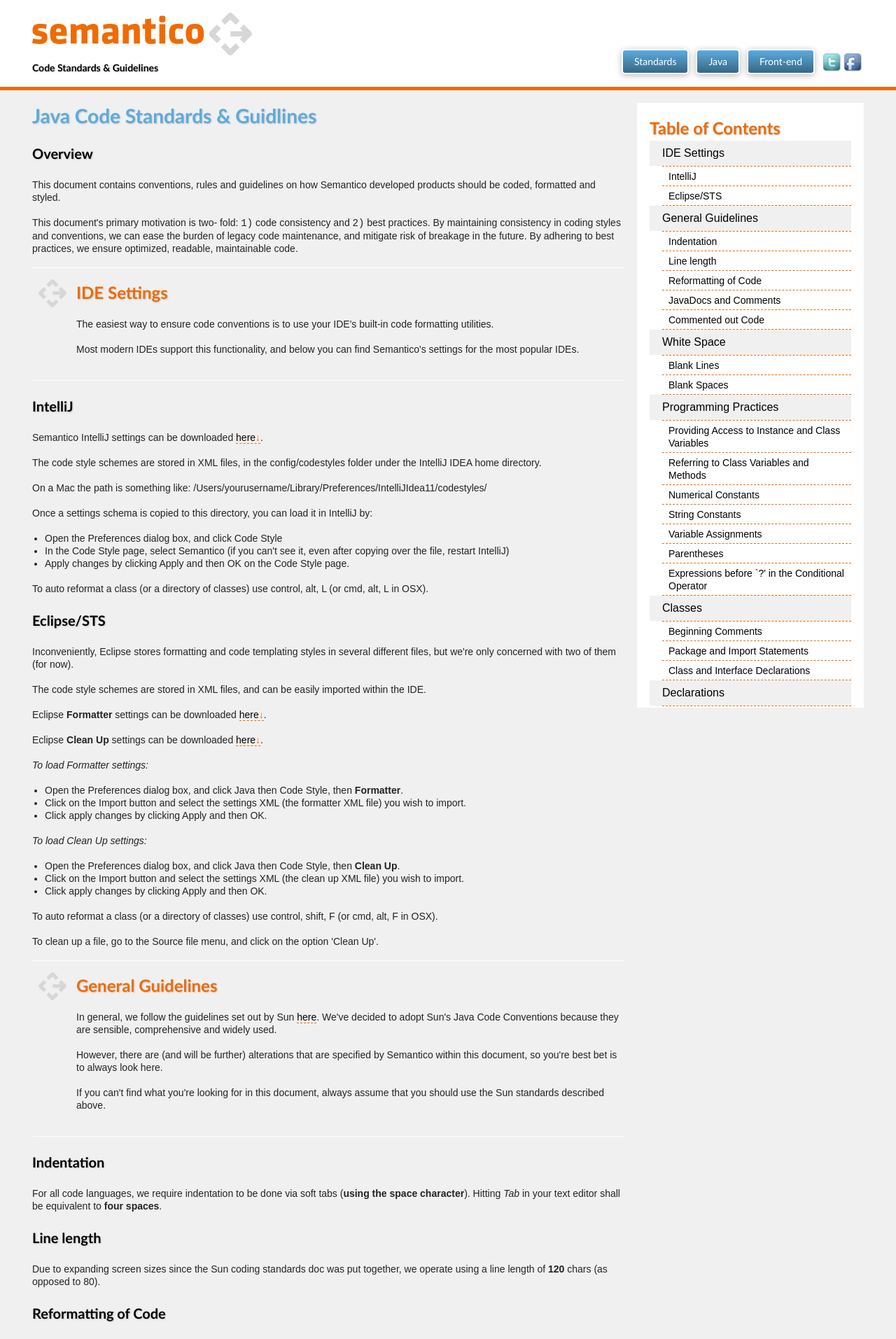
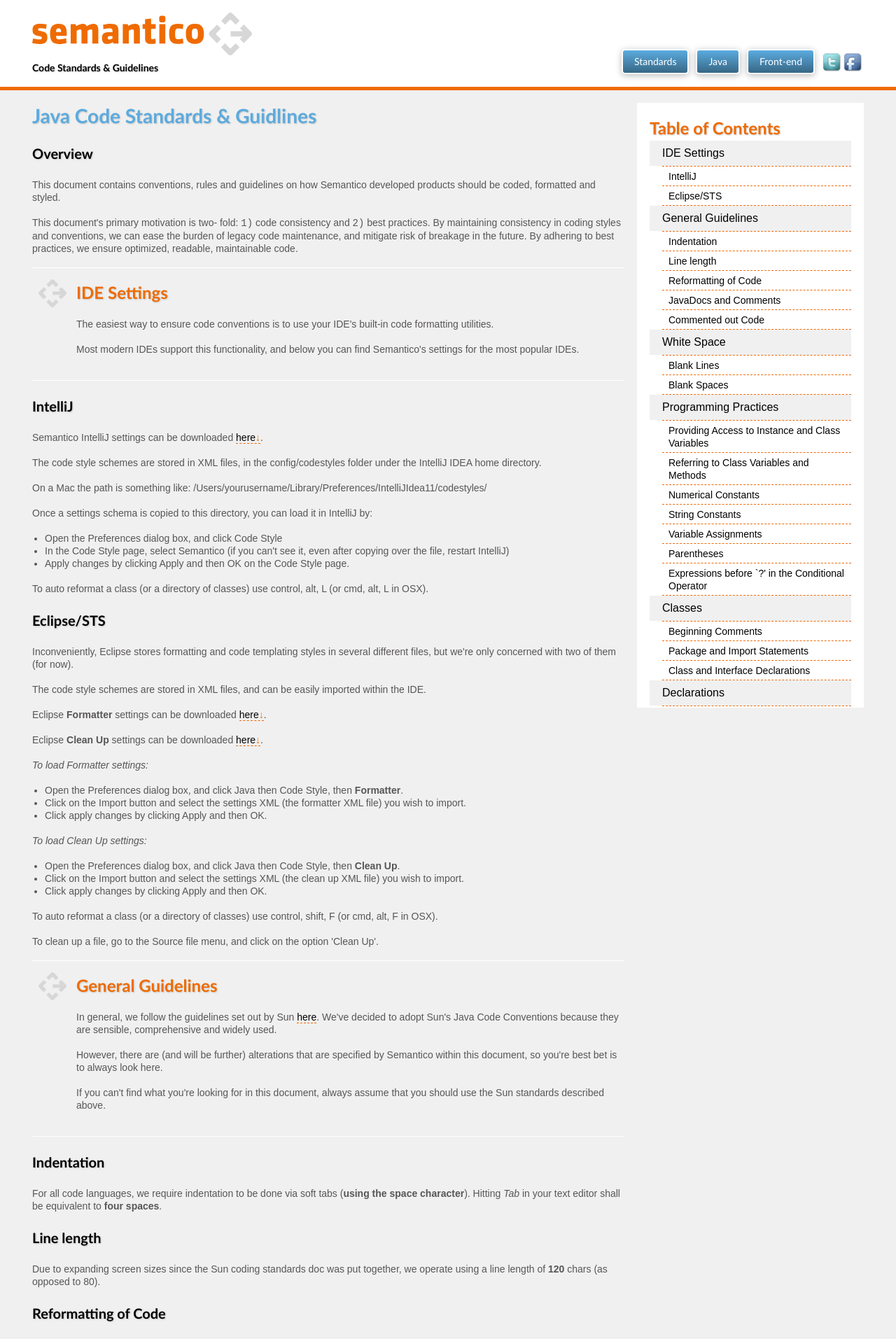
Before and after one commit to semantico/standards, a Jekyll site: the page built from java/index.html, in a window 1280 px wide. Shown: the top 1913 px of the page at 70% size. Built offline with Jekyll 4.4.1, drawn with Linux system fonts in a browser that asks for light colours.

Commit message:
Updated font colour to highlight link colour

```diff
--- a/static/css/standards.css
+++ b/static/css/standards.css
@@ -560,7 +560,7 @@
 
 body {
     font:  14px/18px sans-serif;
-    color: #252222;
+    color: #585555;
     background: #f0f0f0;
 }
 
```
